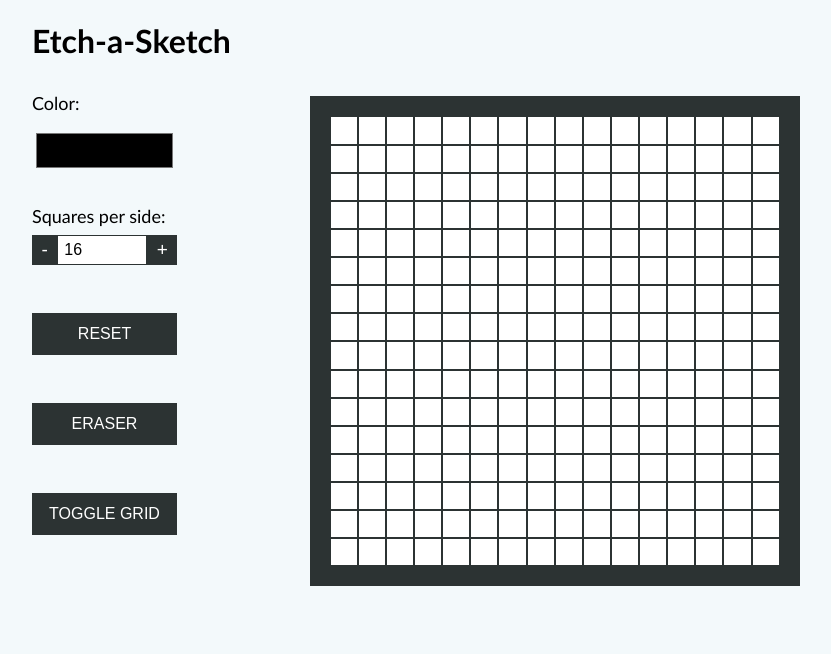
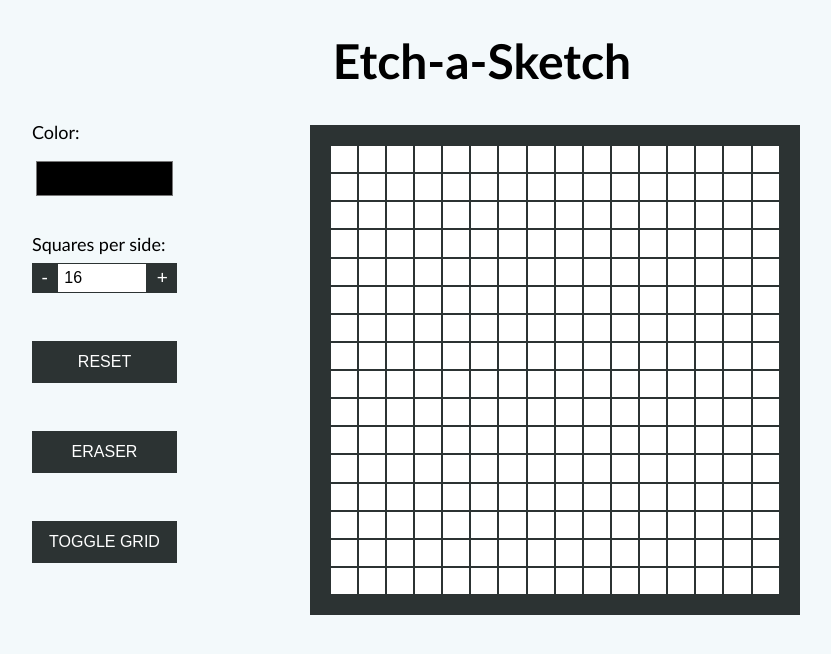
Before and after one commit to HamnaIshaq/etch-a-sketch, a plain HTML site: page index.html in a window 1280 px wide. Shown: the whole page, without its empty margins (158-989 px from the left). Drawn offline with Linux system fonts and the light colour scheme.

Commit message:
Add title styling

```diff
--- a/css/style.css
+++ b/css/style.css
@@ -6,6 +6,16 @@ body {
   margin: 0;
   font-family: 'Gill Sans', 'Gill Sans MT', Calibri, 'Trebuchet MS', sans-serif;
   background-color: #f3f9fb;
+}
+
+.title-container {
+  margin-top: 2em;
+}
+
+.title {
+  margin: 0;
+  text-align: center;
+  font-size: 3rem;
 }
 
 .container {
```
